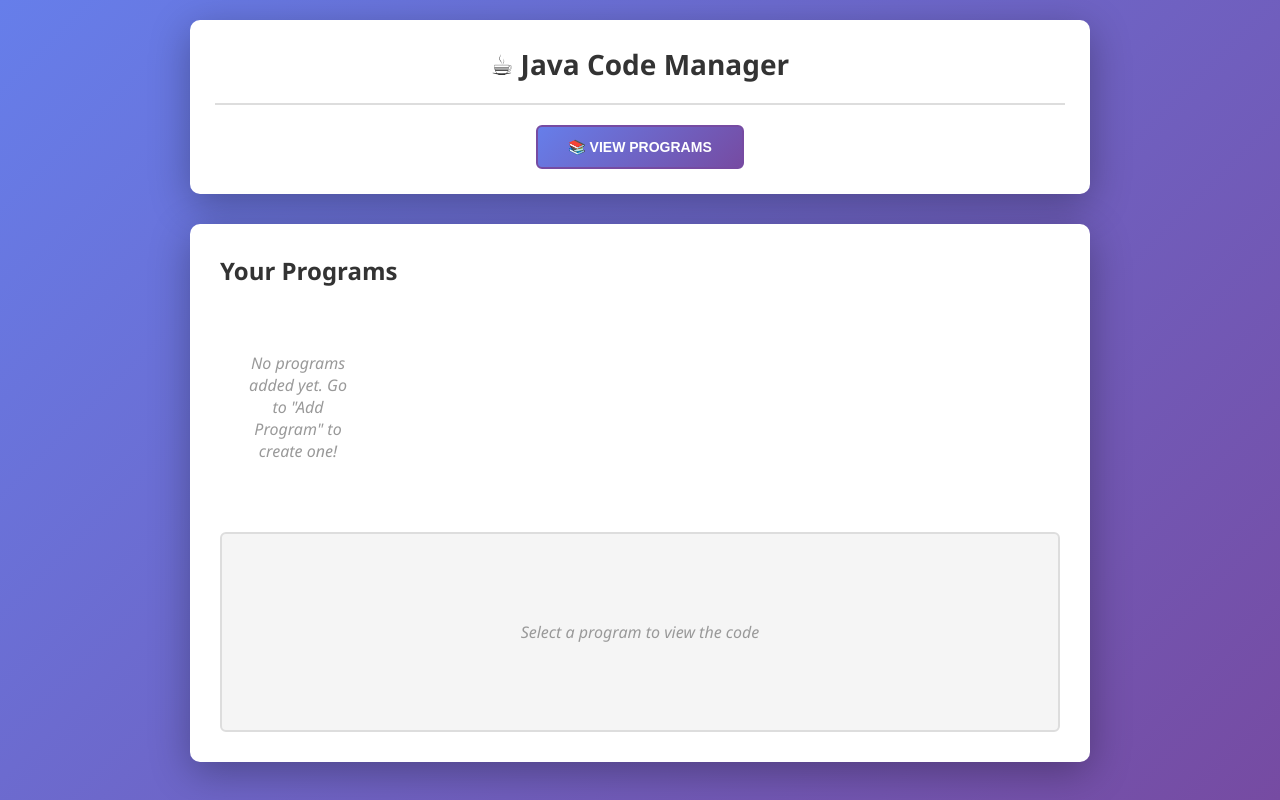
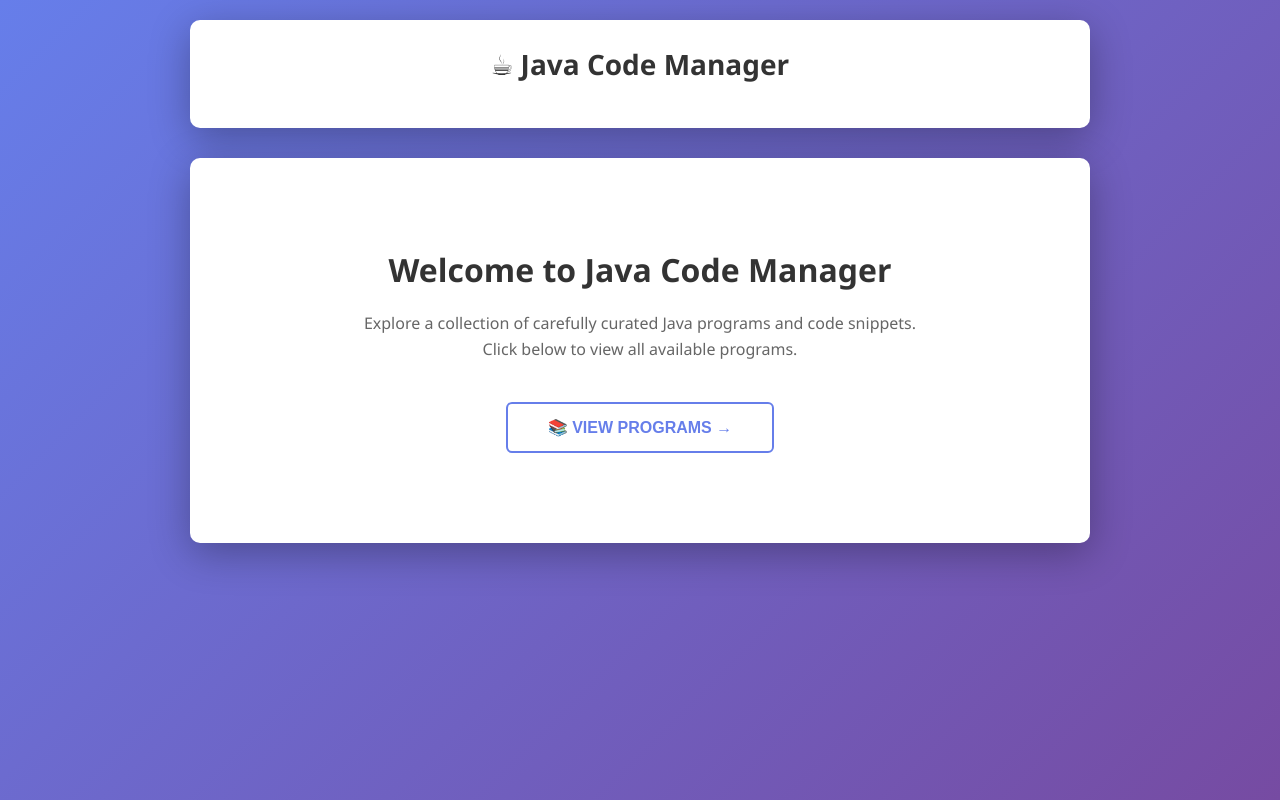
Before and after one commit to yuvasugi339-alt/Website, a plain HTML site: page index.html in a window 1280 px wide. Drawn offline with Linux system fonts and the light colour scheme.

Commit message:
Add landing page with introduction for external users

```diff
--- a/index.html
+++ b/index.html
@@ -265,14 +265,30 @@
   <div class="container">
     <div class="header">
       <h1>☕ Java Code Manager</h1>
-      <div class="nav-tabs">
+      <div class="nav-tabs" id="navTabs" style="display: none;">
         <button class="nav-btn active" onclick="showPage('view')">📚 View Programs</button>
         <button class="nav-btn" id="addTabBtn" style="display: none;" onclick="showPage('add')">➕ Add Program</button>
       </div>
     </div>
 
+    <!-- Landing Page: Introduction -->
+    <div id="landing" class="page active">
+      <div class="content">
+        <div style="text-align: center; padding: 60px 40px;">
+          <h2 style="color: #333; font-size: 32px; margin-bottom: 20px;">Welcome to Java Code Manager</h2>
+          <p style="color: #666; font-size: 16px; margin-bottom: 40px; line-height: 1.6;">
+            Explore a collection of carefully curated Java programs and code snippets. <br>
+            Click below to view all available programs.
+          </p>
+          <button class="nav-btn" onclick="enterSite()" style="padding: 14px 40px; font-size: 16px;">
+            📚 View Programs →
+          </button>
+        </div>
+      </div>
+    </div>
+
     <!-- Page 1: View Programs -->
-    <div id="view" class="page active">
+    <div id="view" class="page">
       <div class="content">
         <h2 style="color: #333; margin-bottom: 25px;">Your Programs</h2>
         <div class="programs-grid" id="programsGrid">
@@ -315,6 +331,15 @@
 
     function savePrograms() {
       localStorage.setItem('javaProgramsData', JSON.stringify(programs));
+    }
+
+    function enterSite() {
+      // Hide landing page and show nav tabs
+      document.getElementById('landing').classList.remove('active');
+      document.getElementById('navTabs').style.display = 'flex';
+
+      // Show view page
+      showPage('view');
     }
 
     function showPage(pageId) {
```
